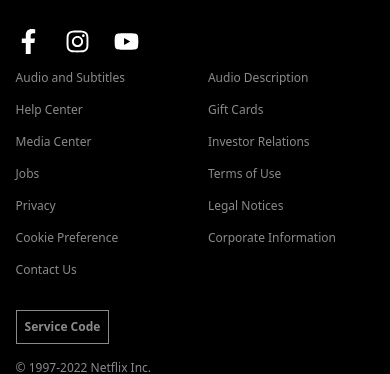
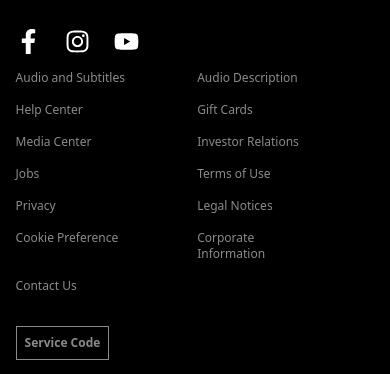
Before and after one commit to Lirac/Netflix-clone, a React (Create React App) app: page / in a window 390 px wide. Shown: the part 722-1096 px from the top of the page. Built offline with nearby package versions, Linux system fonts and the light colour scheme; no server answers; the HTML template or start-up script is replaced by a standard one.

Commit message:
Fix Navigation cursor

```diff
--- a/src/components/Footer.jsx
+++ b/src/components/Footer.jsx
@@ -12,45 +12,45 @@
         </IconContext.Provider>
       </div>
       <div className="text-gray-200/60 text-xs flex flex-wrap gap-x-14 md:gap-x-24 gap-y-4 mt-4 lg:font-medium">
-        <a href="q" className="basis-[38%] md:basis-[16%] hover:underline">
+        <p href="q" className="basis-[35%] md:basis-[16%] hover:underline cursor-pointer">
           Audio and Subtitles
-        </a>
-        <a href="q" className=" basis-[38%] md:basis-[16%] hover:underline">
+        </p>
+        <p href="q" className=" basis-[35%] md:basis-[16%] hover:underline cursor-pointer">
           Audio Description
-        </a>
-        <a href="q" className=" basis-[38%] md:basis-[16%] hover:underline">
+        </p>
+        <p href="q" className=" basis-[35%] md:basis-[16%] hover:underline cursor-pointer">
           Help Center
-        </a>
-        <a href="q" className=" basis-[38%] md:basis-[16%] hover:underline">
+        </p>
+        <p href="q" className=" basis-[35%] md:basis-[16%] hover:underline cursor-pointer">
           Gift Cards
-        </a>
-        <a href="q" className=" basis-[38%] md:basis-[16%] hover:underline">
+        </p>
+        <p href="q" className=" basis-[35%] md:basis-[16%] hover:underline cursor-pointer">
           Media Center
-        </a>
-        <a href="q" className=" basis-[38%] md:basis-[16%] hover:underline">
+        </p>
+        <p href="q" className=" basis-[35%] md:basis-[16%] hover:underline cursor-pointer">
           Investor Relations
-        </a>
-        <a href="q" className=" basis-[38%] md:basis-[16%] hover:underline">
+        </p>
+        <p href="q" className=" basis-[35%] md:basis-[16%] hover:underline cursor-pointer">
           Jobs
-        </a>
-        <a href="q" className=" basis-[38%] md:basis-[16%] hover:underline">
+        </p>
+        <p href="q" className=" basis-[35%] md:basis-[16%] hover:underline">
           Terms of Use
-        </a>
-        <a href="q" className=" basis-[38%] md:basis-[16%] hover:underline">
+        </p>
+        <p href="q" className=" basis-[35%] md:basis-[16%] hover:underline cursor-pointer">
           Privacy
-        </a>
-        <a href="q" className=" basis-[38%] md:basis-[16%] hover:underline">
+        </p>
+        <p href="q" className=" basis-[35%] md:basis-[16%] hover:underline cursor-pointer">
           Legal Notices
-        </a>
-        <a href="q" className="basis-[38%] md:basis-[16%] hover:underline">
+        </p>
+        <p href="q" className="basis-[35%] md:basis-[16%] hover:underline">
           Cookie Preference
-        </a>
-        <a href="q" className="basis-[38%] md:basis-[16%] hover:underline">
+        </p>
+        <p href="q" className="basis-[35%] md:basis-[16%] hover:underline cursor-pointer">
           Corporate Information
-        </a>
-        <a href="q" className="basis-[38%] md:basis-[16%] hover:underline">
+        </p>
+        <p href="q" className="basis-[35%] md:basis-[16%] hover:underline cursor-pointer">
           Contact Us
-        </a>
+        </p>
       </div>
       <div className="border border-gray-200/60 text-gray-200/60 text-xs font-semibold p-2 inline-block mt-8 cursor-pointer hover:text-white">
         Service Code
--- a/src/components/nav/NavItem.jsx
+++ b/src/components/nav/NavItem.jsx
@@ -1,7 +1,7 @@
 import React from 'react'
 
 const NavItem = ({ text }) => {
-  return <p className="text-white/80 hover:text-white/70 active:font-bold active:text-white font-medium text-[1vw] xl:text-sm">{text}</p>
+  return <p className="text-white/80 hover:text-white/70 active:font-bold active:text-white font-medium text-[1vw] xl:text-sm cursor-pointer">{text}</p>
 }
 
 export default NavItem
```
